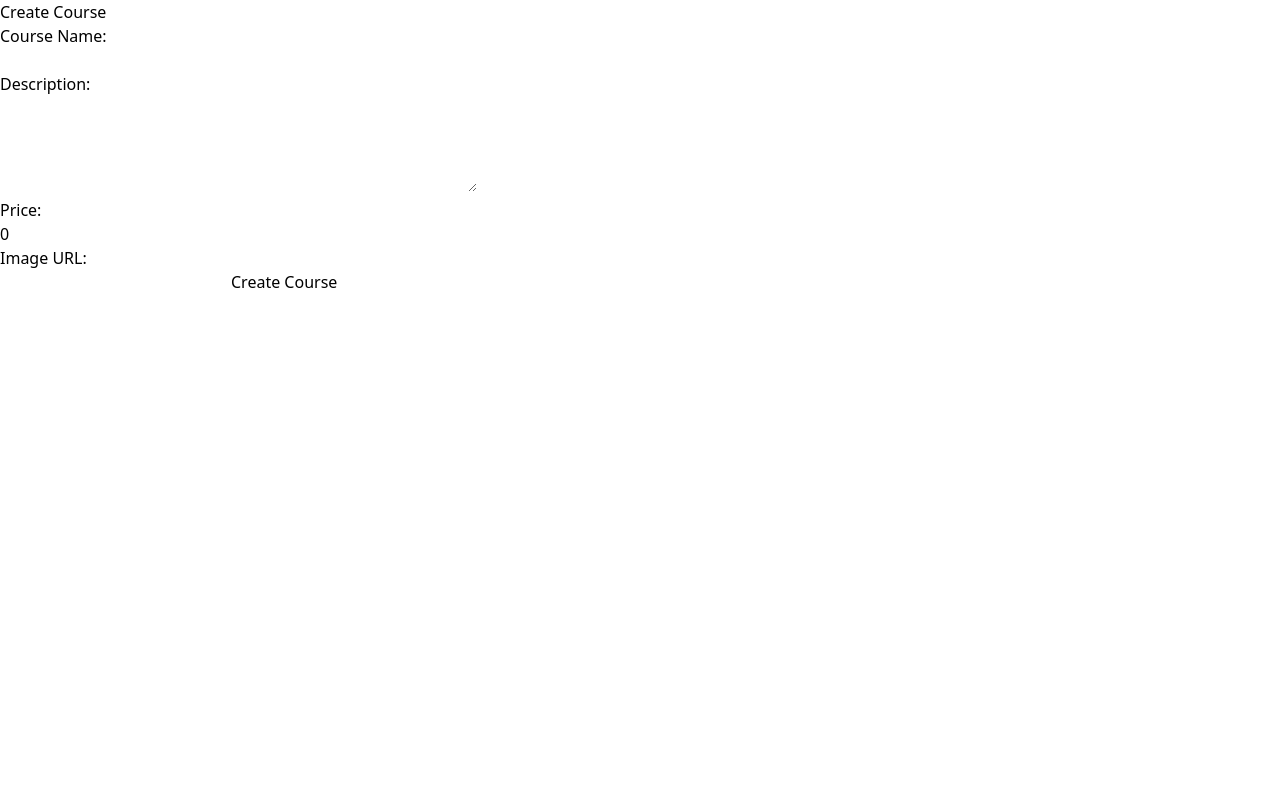
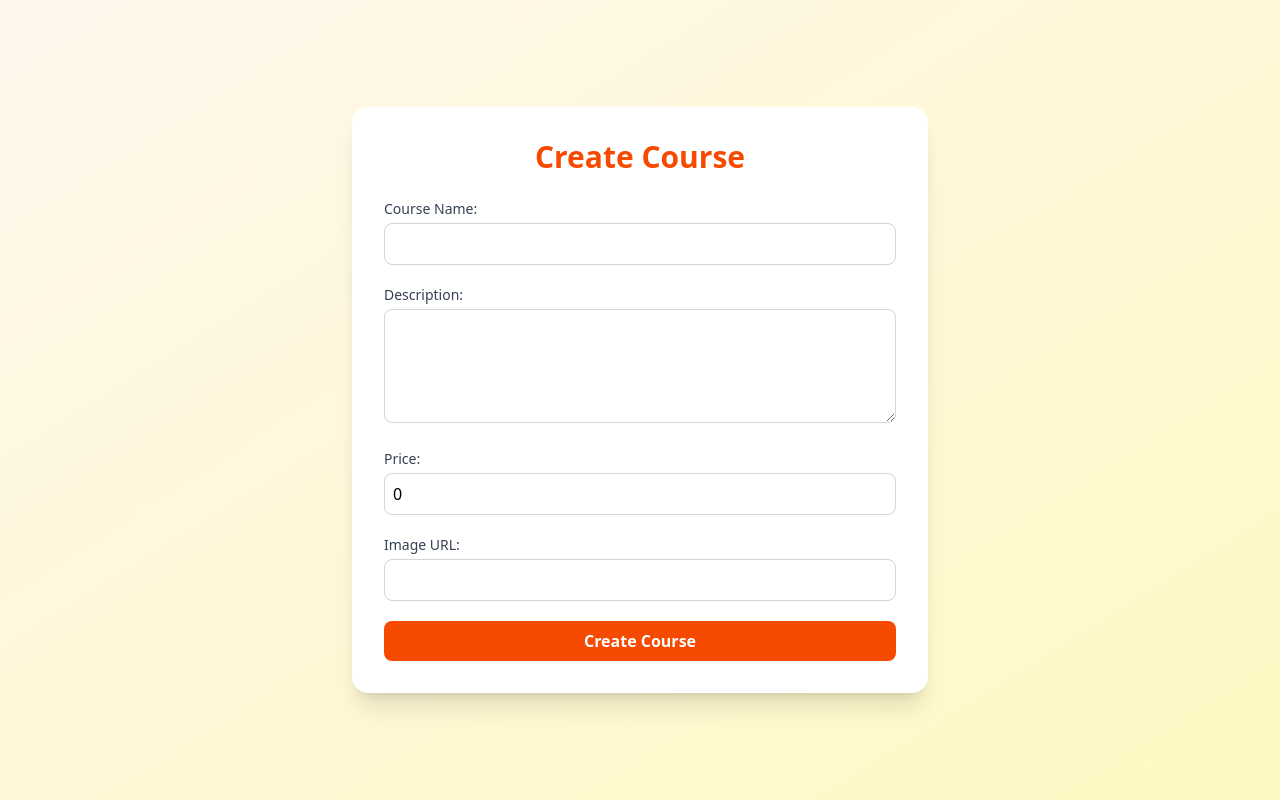
Before and after one commit to SureshTimma/course-selling-application, a React (Vite) app in the folder client/: page /admin/create-course in a window 1280 px wide. Built offline with nearby package versions, Linux system fonts and the light colour scheme.

Commit message:
courses styling applied

```diff
--- a/client/src/Components/CourseCard.jsx
+++ b/client/src/Components/CourseCard.jsx
@@ -4,11 +4,14 @@ const CourseCard = ({ courseItem }) => {
   const { title, desc, price, imageURL } = courseItem;
   console.log(courseItem);
   return (
-    <div>
-      <h1>{title}</h1>
-      <p>{desc}</p>
-      <p>{price}</p>
-      <img alt="course-img" src={imageURL} />
+    <div className="max-w-xs w-full bg-white rounded-xl shadow-md overflow-hidden transform hover:scale-105 transition duration-300 ease-in-out">
+      <img alt="course-img" src={imageURL} className="w-full h-36 object-cover" />
+      <div className="p-4">
+        <h1 className="text-lg font-semibold text-orange-600 mb-1">{title}</h1>
+        <p className="text-gray-600 text-xs mb-2">{desc}</p>
+        <p className="text-base font-bold text-green-600 mb-3">₹{price}</p>
+        <button className="w-full bg-orange-600 text-white text-sm font-medium py-1.5 px-3 rounded-md hover:bg-orange-700 transition duration-300">Enroll</button>
+      </div>
     </div>
   );
 };
--- a/client/src/Pages/Admin/AllCourses.jsx
+++ b/client/src/Pages/Admin/AllCourses.jsx
@@ -25,11 +25,14 @@ const AllCourses = () => {
   }, []);
 
   return (
-    <div>
-      admin courses
-      {coursesData.map((i) => (
-        <CourseCard key={i._id} courseItem={i} />
-      ))}
+    <div className="min-h-screen bg-gradient-to-br from-orange-50 to-yellow-100 px-6 py-10">
+      <h1 className="text-4xl font-bold text-center text-orange-700 mb-10">Admin Courses</h1>
+
+      <div className="grid grid-cols-1 sm:grid-cols-2 md:grid-cols-3 gap-8 max-w-7xl mx-auto">
+        {coursesData.map((i) => (
+          <CourseCard key={i._id} courseItem={i} />
+        ))}
+      </div>
     </div>
   );
 };
--- a/client/src/Pages/Admin/CreateCourse.jsx
+++ b/client/src/Pages/Admin/CreateCourse.jsx
@@ -38,27 +38,70 @@ const CreateCourse = () => {
   };
 
   return (
-    <div>
-      <h1>Create Course</h1>
-      <form onSubmit={handleSubmit}>
-        <label htmlFor="title">Course Name:</label>
-        <br />
-        <input type="text" id="title" name="title" value={formData.title} onChange={handleChange} />
-        <br />
-        <label htmlFor="desc">Description:</label>
-        <br />
-        <textarea id="desc" name="desc" value={formData.desc} rows="4" cols="50" onChange={handleChange}></textarea>
-        <br />
-        <label htmlFor="price">Price:</label>
-        <br />
-        <input type="number" id="price" name="price" value={formData.price} onChange={handleChange} />
-        <br />
-        <label htmlFor="imageURL">Image URL:</label>
-        <br />
-        <input type="text" id="imageURL" name="imageURL" value={formData.imageURL} onChange={handleChange} />
+    <div className="min-h-screen bg-gradient-to-br from-orange-50 to-yellow-100 flex items-center justify-center px-4 py-12">
+      <div className="bg-white p-8 rounded-2xl shadow-xl w-full max-w-xl">
+        <h1 className="text-3xl font-bold text-orange-600 mb-6 text-center">Create Course</h1>
+        <form onSubmit={handleSubmit} className="space-y-5">
+          <div>
+            <label htmlFor="title" className="block text-sm font-medium text-gray-700">
+              Course Name:
+            </label>
+            <input
+              type="text"
+              id="title"
+              name="title"
+              value={formData.title}
+              onChange={handleChange}
+              className="mt-1 w-full border border-gray-300 rounded-lg p-2 focus:ring-orange-500 focus:border-orange-500"
+            />
+          </div>
 
-        <button type="submit">Create Course</button>
-      </form>
+          <div>
+            <label htmlFor="desc" className="block text-sm font-medium text-gray-700">
+              Description:
+            </label>
+            <textarea
+              id="desc"
+              name="desc"
+              rows="4"
+              value={formData.desc}
+              onChange={handleChange}
+              className="mt-1 w-full border border-gray-300 rounded-lg p-2 focus:ring-orange-500 focus:border-orange-500"></textarea>
+          </div>
+
+          <div>
+            <label htmlFor="price" className="block text-sm font-medium text-gray-700">
+              Price:
+            </label>
+            <input
+              type="number"
+              id="price"
+              name="price"
+              value={formData.price}
+              onChange={handleChange}
+              className="mt-1 w-full border border-gray-300 rounded-lg p-2 focus:ring-orange-500 focus:border-orange-500"
+            />
+          </div>
+
+          <div>
+            <label htmlFor="imageURL" className="block text-sm font-medium text-gray-700">
+              Image URL:
+            </label>
+            <input
+              type="text"
+              id="imageURL"
+              name="imageURL"
+              value={formData.imageURL}
+              onChange={handleChange}
+              className="mt-1 w-full border border-gray-300 rounded-lg p-2 focus:ring-orange-500 focus:border-orange-500"
+            />
+          </div>
+
+          <button type="submit" className="w-full bg-orange-600 text-white font-semibold py-2 rounded-lg hover:bg-orange-700 transition duration-300">
+            Create Course
+          </button>
+        </form>
+      </div>
     </div>
   );
 };
--- a/client/src/Pages/GetStarted.jsx
+++ b/client/src/Pages/GetStarted.jsx
@@ -1,7 +1,11 @@
 import React from "react";
 
 const GetStarted = () => {
-  return <div className="bg-black">Frontent Project Started</div>;
+  return (
+    <div className="min-h-screen flex items-center justify-center bg-gradient-to-br from-orange-50 to-yellow-100">
+      <div className="bg-gradient-to-r from-orange-600 to-yellow-500 text-white text-center text-2xl font-semibold py-4 px-4 shadow-md rounded-lg mx-4">Frontend Project Started</div>
+    </div>
+  );
 };
 
 export default GetStarted;
```
